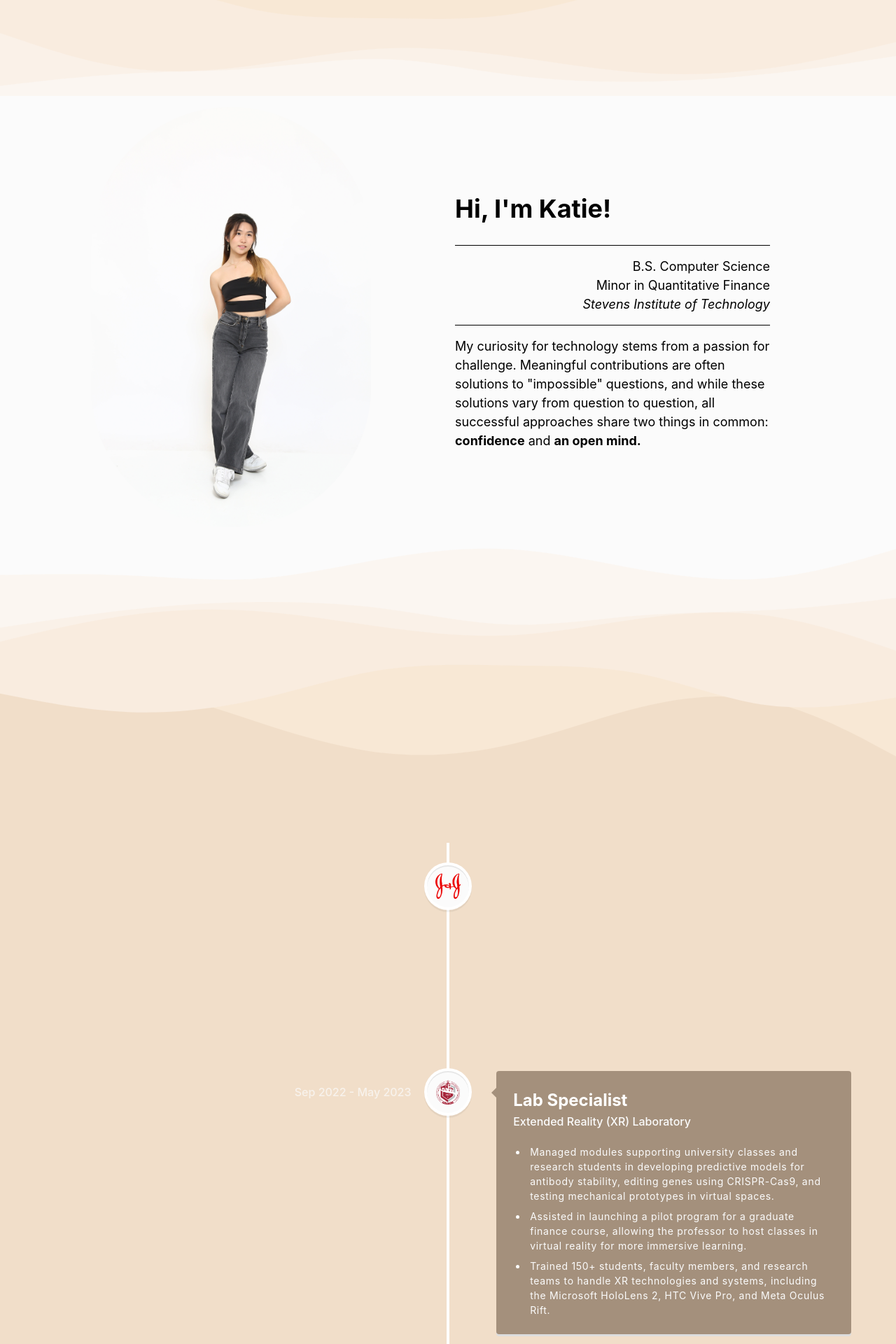
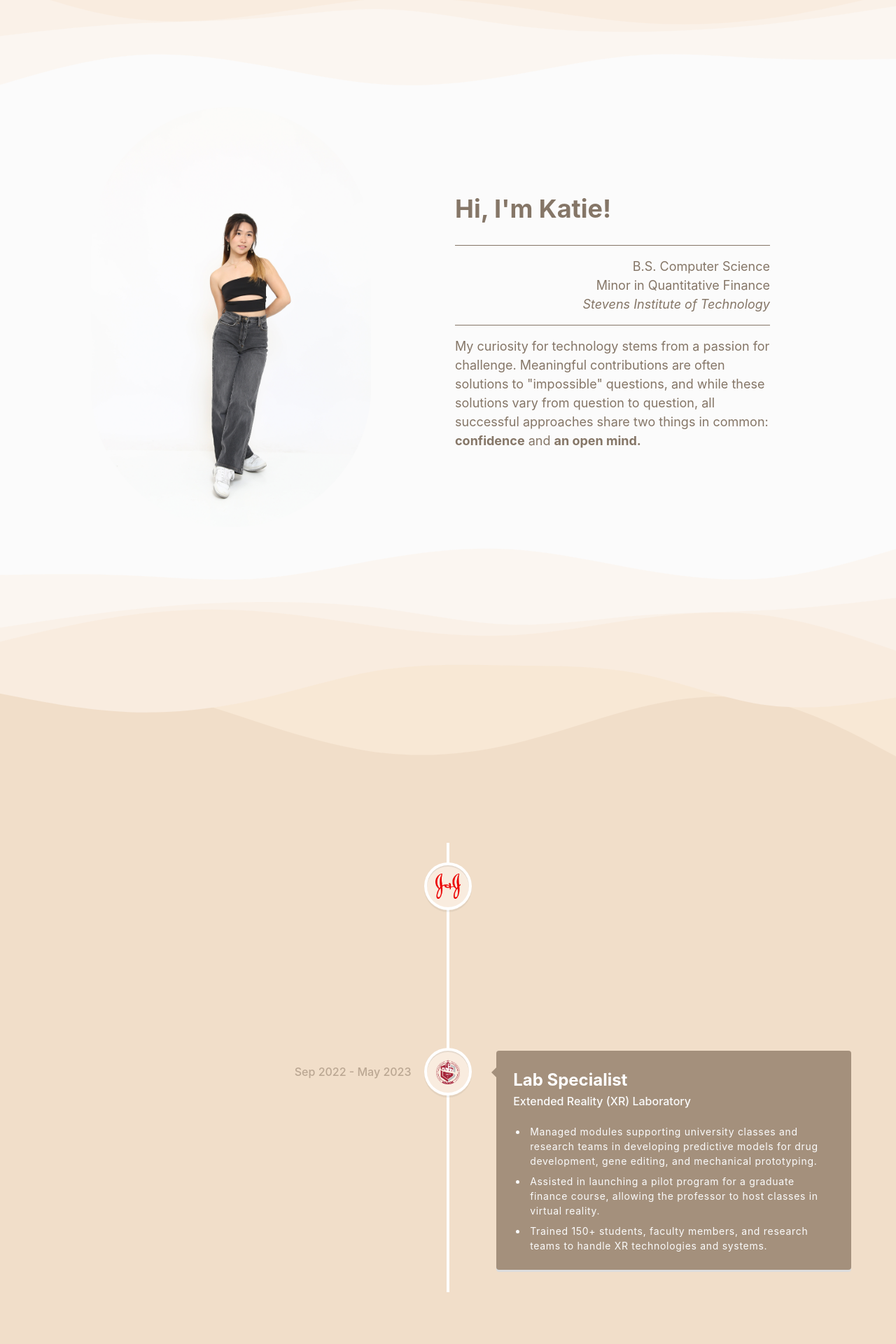
Before and after one commit to ngkatie/ngkatie.github.io, a React (Create React App) app: page / in a window 1280 px wide. Shown: the part 980-2900 px from the top of the page at 70% size. After the commit the page ends 2826 px from the top, so only its background shows below. Built offline with nearby package versions, Linux system fonts and the light colour scheme; the HTML template or start-up script is replaced by a standard one.

Commit message:
formatting

```diff
--- a/src/components/About.jsx
+++ b/src/components/About.jsx
@@ -13,11 +13,11 @@ const Intro = () => {
                     style={{borderRadius: 200}}
                     src={FullProfile} alt='/'
                 />
-                <div className='max-w-[450px] flex flex-col justify-center mx-[10px]'>
+                <div className='max-w-[450px] flex flex-col justify-center mx-[10px] text-[#857667]'>
                     <div className='md:text-4xl sm:text-3xl text-2xl font-bold md:py-4'>
                         <p>Hi, I'm Katie!</p>
                     </div>
-                    <div className='mt-4 mb-4 text-[18px] text-right pt-4 pb-4 border-t border-b border-black'>
+                    <div className='mt-4 mb-4 text-[18px] text-right pt-4 pb-4 border-t border-b border-[#857667]'>
                         <p>B.S. Computer Science</p>
                         <p>Minor in Quantitative Finance</p>
                         <p><em>Stevens Institute of Technology</em></p>
--- a/src/components/Experience.jsx
+++ b/src/components/Experience.jsx
@@ -15,7 +15,8 @@ const ExperienceCard = ({ experience }) => {
         }}
         contentArrowStyle={{ borderRight: "7px solid #A4907C" }}
         date={experience.date}
-        iconStyle={{ background: experience.iconBg }}
+        dateClassName={"text-[#A4907C]"}
+        iconStyle={{ background: "#F9ECDF" }}
         icon={
           <div className="flex justify-center items-center w-full h-full">
             <img
--- a/src/constants/index.js
+++ b/src/constants/index.js
@@ -6,24 +6,21 @@ const experiences = [
         title: "Technology Intern",
         company_name: "Johnson & Johnson",
         icon: johnson,
-        iconBg: "#fbfbfb",
         date: "May 2023 - Present",
         points: [
-            "Initial test",
-            "Supporting systems integration to digitize end-to-end supply chain processes",
-            "Hopefully full-stack web development for surgeons"
+            "Supporting systems integration to digitize end-to-end supply chain for medical devices.",
+            "Hopefully data science and full-stack web development...    "
         ]
     },
     {
         title: "Lab Specialist",
         company_name: "Extended Reality (XR) Laboratory",
         icon: stevens,
-        iconBg: "#fbfbfb",
         date: "Sep 2022 - May 2023",
         points: [
-            "Managed modules supporting university classes and research students in developing predictive models for antibody stability, editing genes using CRISPR-Cas9, and testing mechanical prototypes in virtual spaces.",
-            "Assisted in launching a pilot program for a graduate finance course, allowing the professor to host classes in virtual reality for more immersive learning.",
-            "Trained 150+ students, faculty members, and research teams to handle XR technologies and systems, including the Microsoft HoloLens 2, HTC Vive Pro, and Meta Oculus Rift."
+            "Managed modules supporting university classes and research teams in developing predictive models for drug development, gene editing, and mechanical prototyping.",
+            "Assisted in launching a pilot program for a graduate finance course, allowing the professor to host classes in virtual reality.",
+            "Trained 150+ students, faculty members, and research teams to handle XR technologies and systems."
         ]
     }
 ]
```
Also changed, not shown: src/assets/wave1.svg.
